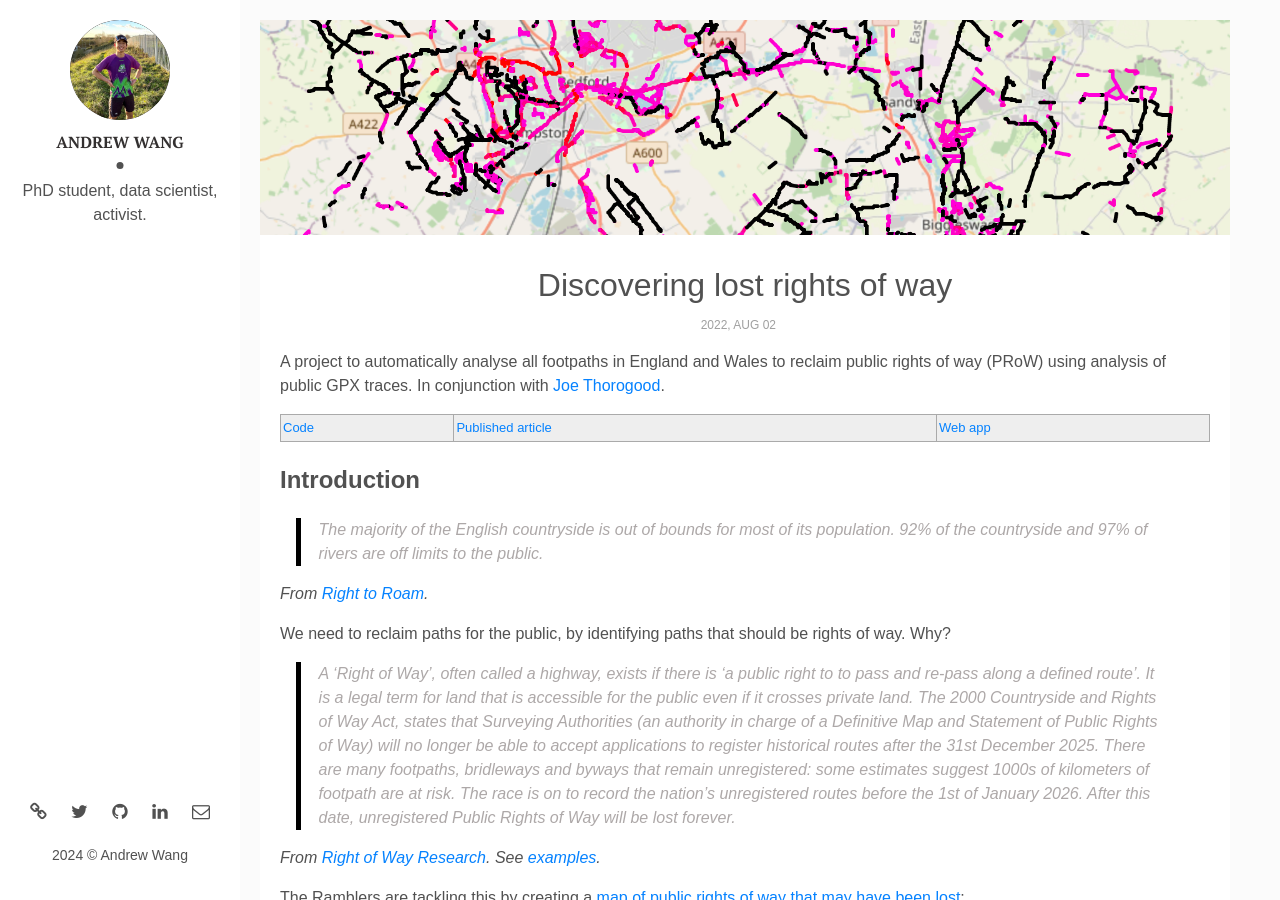
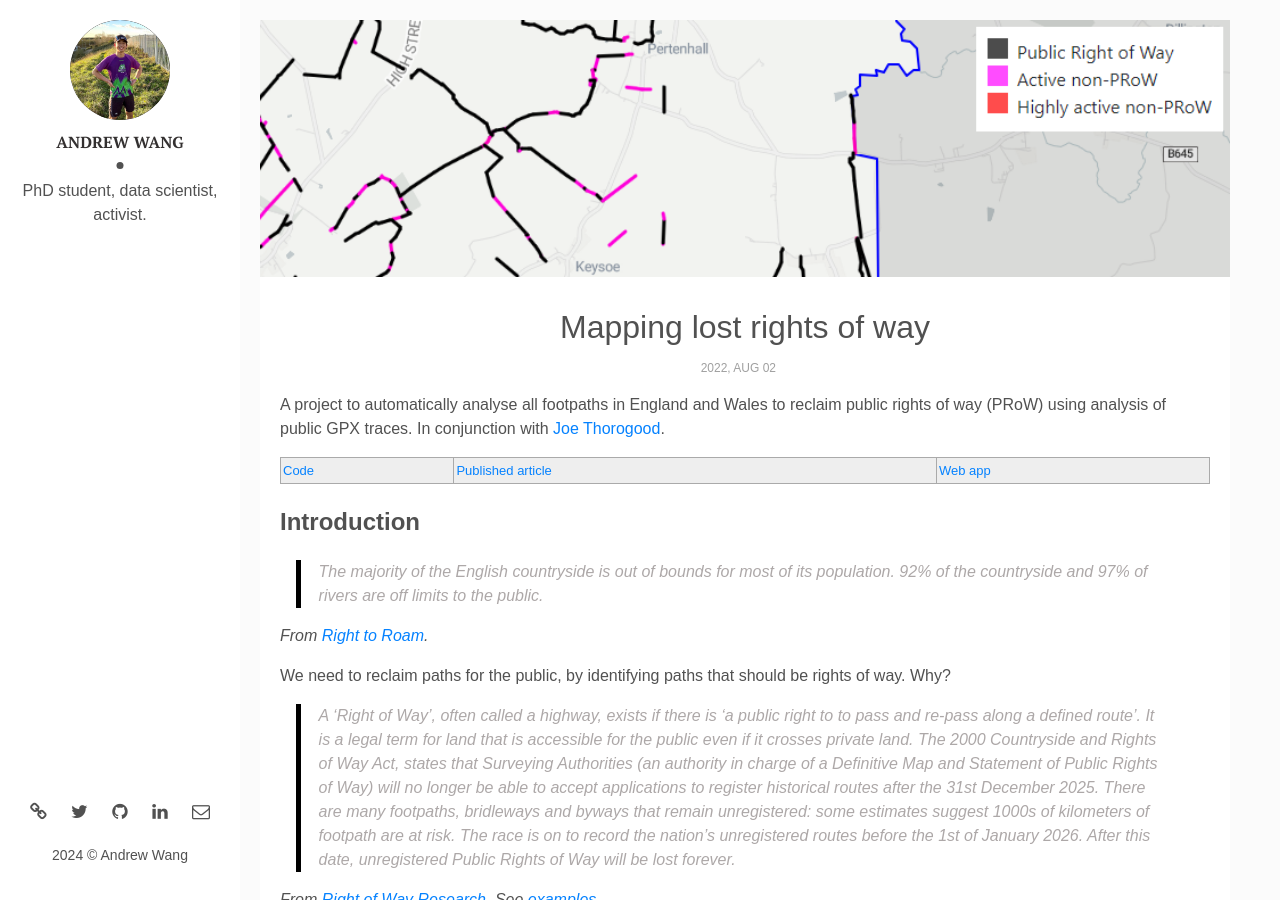
Before and after one commit to Andrewwango/andrewwango.github.io, a Jekyll site: the page built from _posts/2022-08-02-prow-map-about.markdown, in a window 1280 px wide and 900 px high. Built offline with Jekyll 4.4.1, drawn with Linux system fonts in a browser that asks for light colours.

Commit message:
update thumb for prow

```diff
--- a/_posts/2022-08-02-prow_ml.markdown
+++ b/_posts/2022-08-02-prow-map-about.markdown
@@ -1,10 +1,10 @@
 ---
 layout: post
 type: project
-title: Discovering lost rights of way
+title: Mapping lost rights of way
 date: 2022-08-02 00:00:00 +0000
 description: A Python geospatial data analysis
-img: prow/thumb2.png # Add image post (optional)
+img: prow/thumb4.png # Add image post (optional)
 tags: [research, data] # add tag
 ---
 
```
Also changed, not shown: assets/img/prow/thumb4.png (added).
